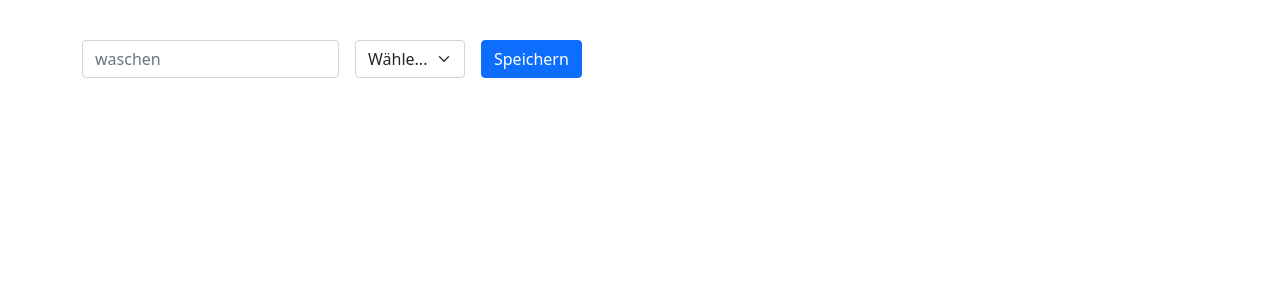
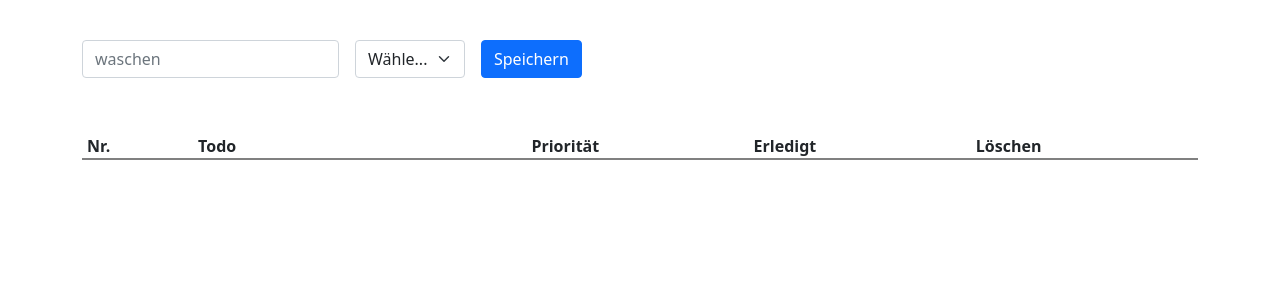
Before and after one commit to albsie/info02-2021, a PHP site: page /todo_list.php in a window 1280 px wide. Shown: the part 50-350 px from the top of the page. Run offline with PHP 8.4, Linux system fonts and the light colour scheme; tables that the repository leaves empty or names only in its code hold one stand-in row (values such as "Sample post").

Commit message:
feat: css styles

```diff
--- a/basics/todo_list.php
+++ b/basics/todo_list.php
@@ -7,13 +7,13 @@
 $error = "";
 $success = false;
 $priorityDatas = ["niedrig","mittel","hoch"];
+$selectAll = "SELECT * FROM tasks";
 
 $pdo = new PDO('mysql:host=' . $host . ';dbname=' . $database, $user, $password);
 
 if (isset($_POST['register'])) {
     $name = $_POST['name'];
     $priority = $_POST['priority']; // niedrig mittel hoch
-
 
     try {
         if (strlen($name) <= 3 || strlen($name) > 20) {
@@ -32,16 +32,16 @@
     } catch (\Exception $e) {
         $error = $e->getMessage();
     }
+}
+
+  // 2. Mache eine Ausgabe der Daten in das output Element.
+    $querys = $pdo->prepare($selectAll);
+    $querys->execute();
+    $tasks = $querys->fetchAll();
 
 
-
-    // 2. Mache eine Ausgabe der Daten in das output Element.
-    // 3. Das Todo auf "done" setzen und optisch darstellen.
-    // 4. Lösche ein Todo
-
-    //var_dump($_POST);
-}
-
+  // 3. Das Todo auf "done" setzen und optisch darstellen.
+  // 4. Lösche ein Todo
 
 ?>
 <!DOCTYPE html>
@@ -54,6 +54,27 @@
 <style>
 header{
   margin-bottom: 5vh;
+}
+#input{
+  margin-top: 5vh;
+}
+#output{
+  margin-top: 5vh;
+}
+#output ul {
+  margin: 0;
+  padding: 0 0 0 5px;
+  list-style-type: none;
+  display: grid;
+  grid-template-columns: 1fr 3fr 2fr 2fr 2fr;
+  border-bottom: 1px solid grey;
+}
+#output ul:first-of-type{
+  border-bottom: 2px solid grey;
+}
+
+#output ul:first-of-type li{
+  font-weight: bold;
 }
 </style>
   <title>Todo List</title>
@@ -101,8 +122,13 @@
       </form>
     </section>
     <section id="output">
-
-      <!-- output todos-->
+      <ul>
+        <li>Nr.</li>
+        <li>Todo</li>
+        <li>Priorität</li>
+        <li>Erledigt</li>
+        <li>Löschen</li>
+      </ul>
 
     </section>
   </main>
```
